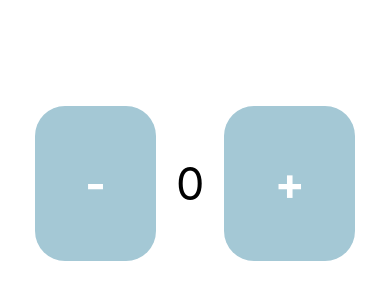
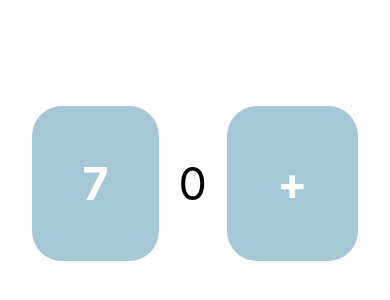
Before and after one commit to Anastasia-Semenova/API, a React Native app: screen / in a window 390 px wide. Shown: the part 214-514 px from the top of the page. Built offline with nearby package versions, Linux system fonts and the light colour scheme.

Commit message:
calculator

```diff
--- a/components/NumPad.tsx
+++ b/components/NumPad.tsx
@@ -5,7 +5,7 @@ function NumPad(props) {
     return (
       <View style={styles.container}>
         <TouchableOpacity style={styles.button} onPress={props.minus}>
-          <Text style={styles.appButtonText}>-</Text>
+          <Text style={styles.appButtonText}>7</Text>
         </TouchableOpacity>
         <Text style={styles.text}>{props.state}</Text>
         <TouchableOpacity style={styles.button} onPress={props.plus}>
```
